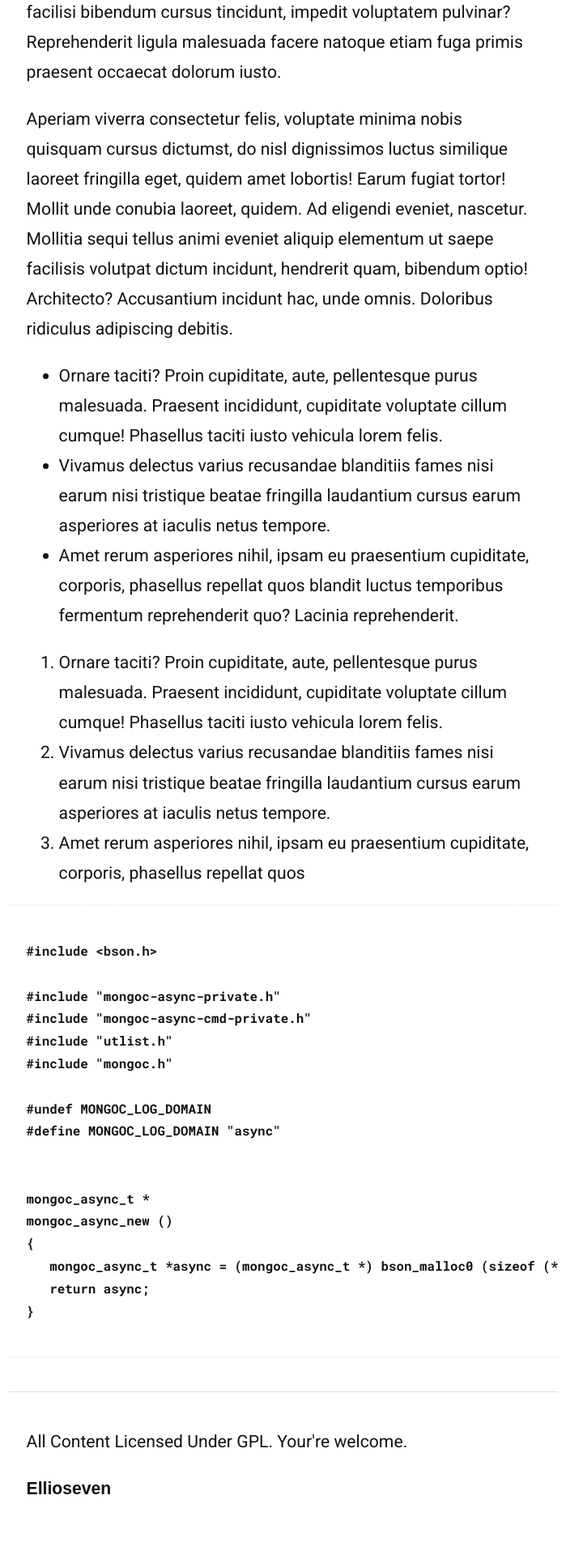
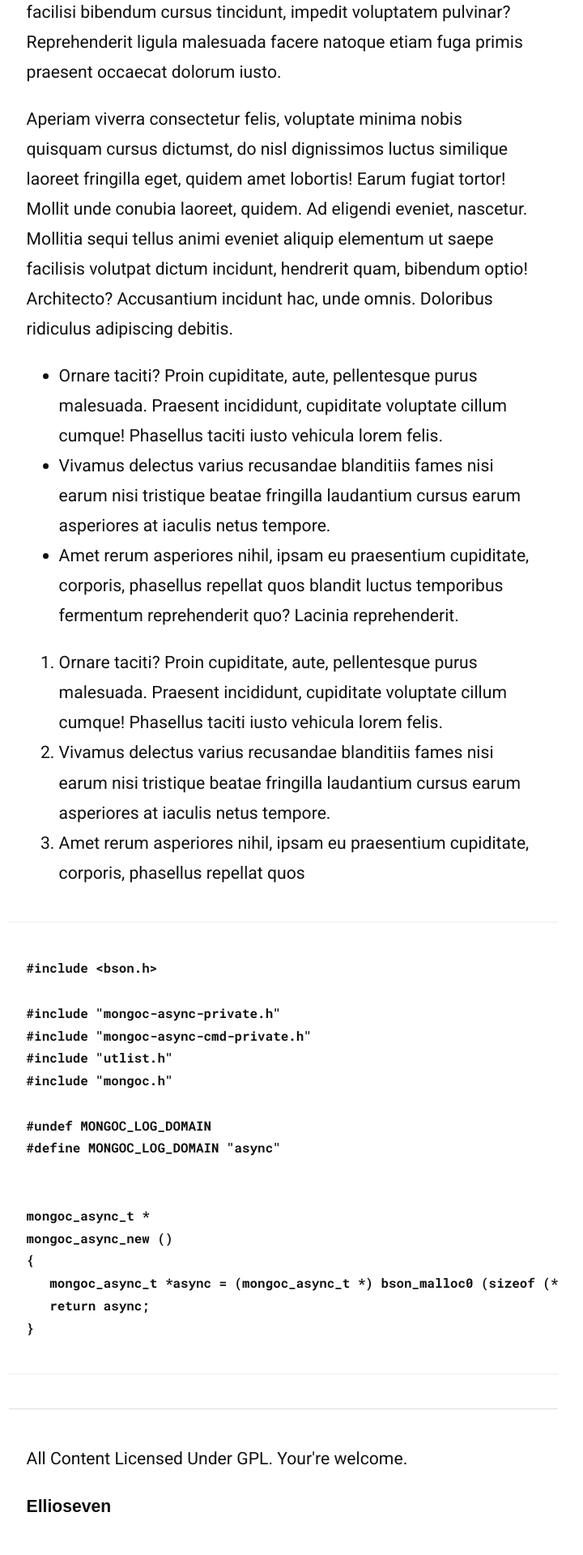
Before and after one commit to ellioseven/ellioseven.github.io, a Jekyll site: the page built from styleguide.md, in a window 1280 px wide. Shown: the part 1772-3692 px from the top of the page at 81% size, without its empty margins (290-1010 px from the left). Built offline with Jekyll 4.4.1, drawn with Linux system fonts in a browser that asks for light colours; our own code applies the rules of GitHub Pages for plain Markdown files; before the commit the page ends 3671 px from its top, so only the background shows below that.

Commit message:
Add spacing

```diff
--- a/css/theme.css
+++ b/css/theme.css
@@ -50,6 +50,8 @@ code {
 }
 
 pre {
+    margin-top: 2em;
+    margin-bottom: 2em;
     padding: 2em 1em;
     border-top: 1px dotted #ddd;
     border-bottom: 1px dotted #ddd;
@@ -145,6 +147,16 @@ nav a {
 }
 
 /* Highlight */
+
+.highlight {
+    margin-top: 2em;
+    margin-bottom: 2em;
+}
+
+.highlight pre {
+    margin-top: 0;
+    margin-bottom: 0;
+}
 
 .highlight code {
     color: inherit;
```
